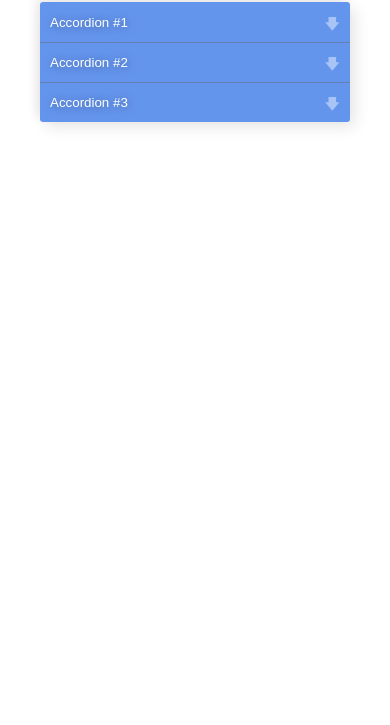
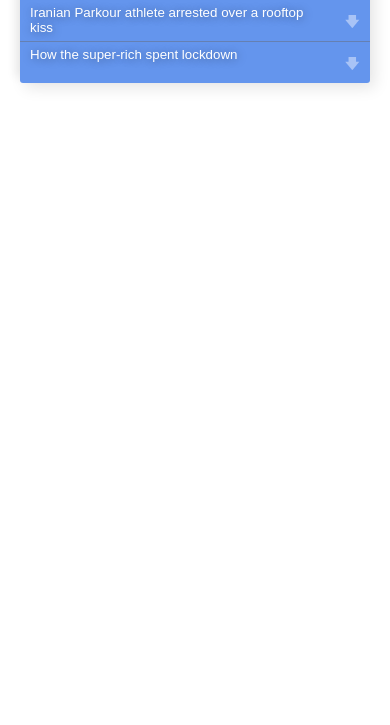
Before and after one commit to asovacloud/js-accordeon, a plain HTML site: page index.html in a window 390 px wide. Shown: the part 119-844 px from the top of the page. Drawn offline with Linux system fonts and the light colour scheme.

Commit message:
feat(Accordion): Add responsive

```diff
--- a/index.html
+++ b/index.html
@@ -14,14 +14,11 @@
     <div class="accordion">
       <!-- Accordion #1 -->
       <div class="accordion__item">
-        <button class="accordion__button">
-          Accordion #1
-        </button>
+        <button class="accordion__button">How to find a meteorite in Antarctica</button>
         <div class="accordion__content">
           <div class="accordion__content-holder">
-            <p>Lorem ipsum dolor sit amet consectetur adipisicing elit. Impedit numquam eius expedita, inventore quas nobis illum natus ipsum repudiandae, deserunt non rerum ducimus dolor cumque aut cupiditate doloribus voluptate corporis.</p>
-            <p>Lorem ipsum dolor sit amet consectetur adipisicing elit. Impedit numquam eius expedita, inventore quas nobis illum natus ipsum repudiandae, deserunt non rerum ducimus dolor cumque aut cupiditate doloribus voluptate corporis.</p>
-            <p>Lorem ipsum dolor sit amet consectetur adipisicing elit. Impedit numquam eius expedita, inventore quas nobis illum natus ipsum repudiandae, deserunt non rerum ducimus dolor cumque aut cupiditate doloribus voluptate corporis.</p>
+            <p>Virtually all the meteorites ever found have been found in Antarctica. Every year small teams venture out on the ice to try and recover these ancient rocks. Some meteorites hold crucial clues to the origins of the solar system.</p>
+            <p>This year an astronaut joined the search, as the BBC's Chief Environment correspondent, Justin Rowlatt, discovered when he visited Antarctica earlier this year.</p>
           </div>
 
         </div>
@@ -29,24 +26,23 @@
 
       <!-- Accordion #2 -->
       <div class="accordion__item">
-        <button class="accordion__button">Accordion #2</button>
+        <button class="accordion__button">Iranian Parkour athlete arrested over a rooftop kiss</button>
         <div class="accordion__content">
           <div class="accordion__content-holder">
-            <p>Lorem ipsum dolor sit amet consectetur adipisicing elit. Impedit numquam eius expedita, inventore quas nobis illum natus ipsum repudiandae, deserunt non rerum ducimus dolor cumque aut cupiditate doloribus voluptate corporis.</p>
-            <p>Lorem ipsum dolor sit amet consectetur adipisicing elit. Impedit numquam eius expedita, inventore quas nobis illum natus ipsum repudiandae, deserunt non rerum ducimus dolor cumque aut cupiditate doloribus voluptate corporis.</p>
+            <p>Alireza Japalaghy, a popular Iranian parkour athlete and his stunt accomplice have been arrested by Tehran's cyber police for "vulgar acts" after a photo of the pair kissing on rooftops was posted on social media.</p>
+            <p>Tehran police said their "unconventional moves, which were contrary to custom and Sharia" law led to their arrest, which has prompted other social media users to criticise Iran's strict laws.</p>
+            <p>Other users pointed out Alireza Japalaghy had published similar photos in the past, but was arrested only after a post in which he questioned the disappearance of his father, a police officer at the anti-narcotics department, and the authorities' failure to investigate the case.</p>
           </div>
         </div>
       </div>
-
       <!-- Accordion #3 -->
       <div class="accordion__item">
-        <button class="accordion__button">Accordion #3</button>
+        <button class="accordion__button">How the super-rich spent lockdown</button>
         <div class="accordion__content">
           <div class="accordion__content-holder">
-            <p>Lorem ipsum dolor sit amet consectetur adipisicing elit. Impedit numquam eius expedita, inventore quas nobis illum natus ipsum repudiandae, deserunt non rerum ducimus dolor cumque aut cupiditate doloribus voluptate corporis.</p>
-            <p>Lorem ipsum dolor sit amet consectetur adipisicing elit. Impedit numquam eius expedita, inventore quas nobis illum natus ipsum repudiandae, deserunt non rerum ducimus dolor cumque aut cupiditate doloribus voluptate corporis.</p>
-            <p>Lorem ipsum dolor sit amet consectetur adipisicing elit. Impedit numquam eius expedita, inventore quas nobis illum natus ipsum repudiandae, deserunt non rerum ducimus dolor cumque aut cupiditate doloribus voluptate corporis.</p>
-            <p>Lorem ipsum dolor sit amet consectetur adipisicing elit. Impedit numquam eius expedita, inventore quas nobis illum natus ipsum repudiandae, deserunt non rerum ducimus dolor cumque aut cupiditate doloribus voluptate corporis.</p>
+            <p>As the UK headed for lockdown, reports flew in of wealthy homeowners rushing to the countryside, to their yachts or to private jets out of the country.</p>
+            <p>But where were they headed?</p>
+            <p>From castles and private islands to luxury underground bunkers with pools and home cinemas, we take a look at how the super-rich have spent lockdown.</p>
           </div>
         </div>
       </div>
--- a/src/css/main.css
+++ b/src/css/main.css
@@ -1,6 +1,6 @@
 body {
   margin: 0;
-  font: 1rem/1.6 "Lucida Sans Unicode", "Lucida Grande", sans-serif;
+  font: 0.8rem/1.6 "Lucida Sans Unicode", "Lucida Grande", sans-serif;
 }
 
 .wrapper {
@@ -20,6 +20,14 @@ h1 {
   box-shadow: 5px 5px 15px rgba(0,0,0,0.1), -5px -5px 10px rgba(0,0,0,0.07);
 }
 
+.accordion p {
+  margin: 0 0 16px;
+}
+
+.accordion p:last-child {
+  margin: 0;
+}
+
 .accordion__item .accordion__button {
   border-top: 1px solid #6580B2;
 }
@@ -29,19 +37,21 @@ h1 {
 }
 
 .accordion__content {
-  padding: 0 20px;
   overflow: hidden;
   max-height: 0;
   transition: max-height 0.3s ease-in-out;
 }
 
+.accordion__content-holder {
+  padding: 20px;
+}
+
 .accordion__button {
-  display: flex;
-  align-items: center;
-  height: 40px;
+  position: relative;
+  min-height: 42px;
   border: none;
   background-color: cornflowerblue;
-  padding: 0 10px;
+  padding: 5px 50px 5px 10px;
   width: 100%;
   cursor: pointer;
   text-align: left;
@@ -54,20 +64,21 @@ h1 {
 
 .accordion__button:after {
   content: '';
-  margin-left: auto;
-  display: block;
+  position: absolute;
+  top: 50%;
+  right: 10px;
+  transform: translateY(-50%);
   width: 15px;
   height: 15px;
   background: url(../image/arrow.svg) no-repeat 100% 100%;
   background-size: 100% 100%;
-  position: relative;
-  top: 2px;
-  transition: transform 0.3s ease-in-out, top 0.3s ease-in-out;
+  margin-top: 2px;
+  transition: transform 0.3s ease-in-out, margin-top 0.3s ease-in-out;
 }
 
 .is-open .accordion__button:after {
-  transform: rotate(-180deg);
-  top: -1px;
+  transform: rotate(-180deg) translateY(50%);
+  margin-top: -1px;
 }
 
 .accordion__button:hover {
@@ -77,3 +88,13 @@ h1 {
 .is-open .accordion__button {
   background-color: #214B9A;
 }
+
+@media (max-width: 767.98px) {
+  .wrapper {
+    padding: 25px 20px;
+  }
+
+  .accordion__content-holder {
+    padding: 15px;
+  }
+}
```
